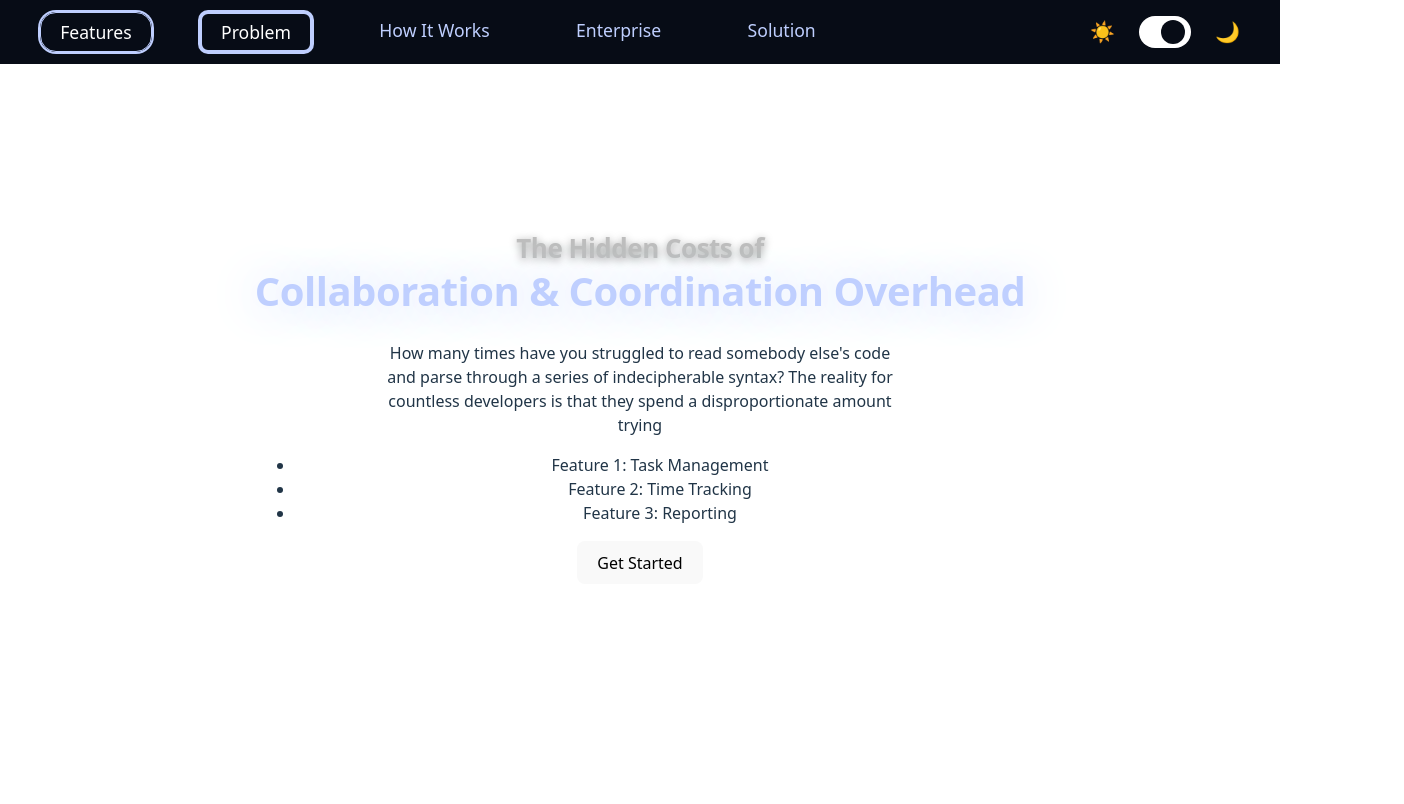
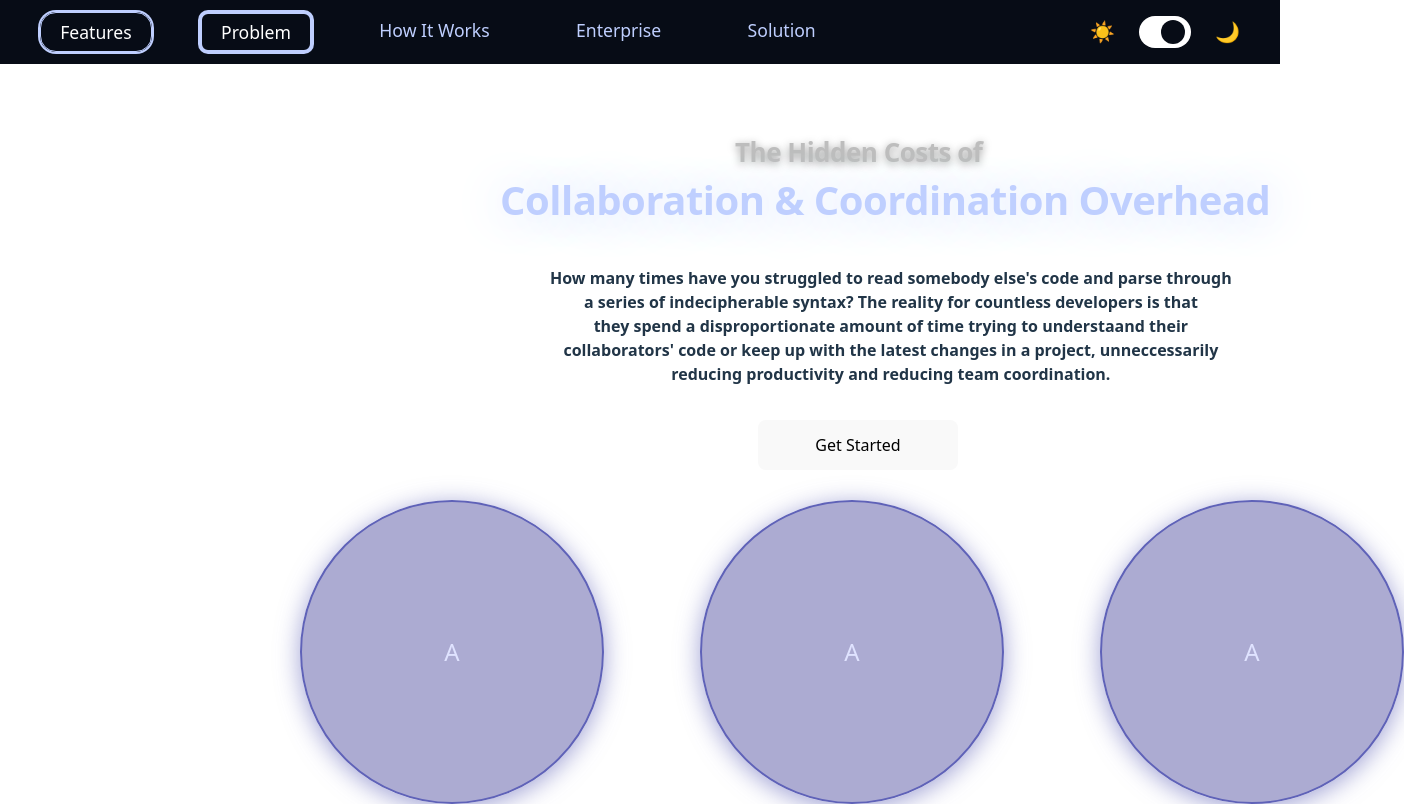
Before and after one commit to ArnavShukla1/spur-hacks-2025, a React (Vite) app in the folder frontend/: page / in a window 1280 px wide. Both pictures are taken after a click on the element "Problem". Shown: the whole page, 1404 px wide, since content can reach past the window. Built offline with nearby package versions, Linux system fonts and the light colour scheme.

Commit message:
Added to ProblemSection

```diff
--- a/frontend/src/ProblemSection.jsx
+++ b/frontend/src/ProblemSection.jsx
@@ -5,6 +5,9 @@ function ProblemSection({ darkMode }) {
     <div className={darkMode ? "solution-section dark" : "solution-section"}>
         <div
             style={{
+                position: 'absolute',
+                top: '120px',
+                left: '735px',
                 fontWeight: 800,
                 fontSize: 26,
                 marginBottom: 10,
@@ -18,9 +21,12 @@ function ProblemSection({ darkMode }) {
         </div>
         <div
             style={{
+                position: 'absolute',
+                top: '200px',
+                left: '500px',
                 fontWeight: 800,
                 fontSize: 40,
-                marginBottom: 50,
+                marginBottom: 10,
                 lineHeight: 0,
                 color: "#bfcfff",
                 letterSpacing: -0.5,
@@ -29,18 +35,99 @@ function ProblemSection({ darkMode }) {
         >
         Collaboration & Coordination Overhead
         </div>
-      <p>
-        How many times have you struggled to read somebody else's code <br />
-        and parse through a series of indecipherable syntax? The reality for <br />
-        countless developers is that they spend a disproportionate amount <br />
-        trying
-      </p>
-      <ul>
-        <li>Feature 1: Task Management</li>
-        <li>Feature 2: Time Tracking</li>
-        <li>Feature 3: Reporting</li>
-      </ul>
-      <button>Get Started</button>
+<p
+  style={{
+    position: 'absolute',     // or 'absolute', depending on layout
+    top: '250px',
+    left: '550px',
+    fontWeight: '600',       // or a number like 500, 600, 700
+  }}
+  > How many times have you struggled to read somebody else's code and parse through <br />
+    a series of indecipherable syntax? The reality for countless developers is that <br />
+    they spend a disproportionate amount of time trying to understaand their <br />
+    collaborators' code or keep up with the latest changes in a project, unneccessarily <br />
+    reducing productivity and reducing team coordination. <br />
+    <br />
+    <br />
+</p>
+
+
+    <div
+        style={{
+            position: 'absolute',
+            top: '500px',
+            left: '300px',
+            width: '300px',
+            height: '300px',
+            borderRadius: '50%',
+            backgroundColor: 'rgba(90, 88, 166, 0.5)', // semi-transparent background
+            border: '2px solid #5f62b8',               // solid border
+            color: '#e0e3ff',
+            display: 'flex',
+            justifyContent: 'center',
+            alignItems: 'center',
+            fontSize: '24px',
+            userSelect: 'none',
+            boxShadow: '0 4px 25px rgba(95, 98, 184, 0.6)',
+        }}
+        >
+        A
+    </div>
+
+    <div
+        style={{
+            position: 'absolute',
+            top: '500px',
+            left: '700px',
+            width: '300px',
+            height: '300px',
+            borderRadius: '50%',
+            backgroundColor: 'rgba(90, 88, 166, 0.5)', // semi-transparent background
+            border: '2px solid #5f62b8',               // solid border
+            color: '#e0e3ff',
+            display: 'flex',
+            justifyContent: 'center',
+            alignItems: 'center',
+            fontSize: '24px',
+            userSelect: 'none',
+            boxShadow: '0 4px 25px rgba(95, 98, 184, 0.6)',
+        }}
+        >
+        A
+    </div>
+
+    <div
+        style={{
+            position: 'absolute',
+            top: '500px',
+            left: '1100px',
+            width: '300px',
+            height: '300px',
+            borderRadius: '50%',
+            backgroundColor: 'rgba(90, 88, 166, 0.5)', // semi-transparent background
+            border: '2px solid #5f62b8',               // solid border
+            color: '#e0e3ff',
+            display: 'flex',
+            justifyContent: 'center',
+            alignItems: 'center',
+            fontSize: '24px',
+            userSelect: 'none',
+            boxShadow: '0 4px 25px rgba(95, 98, 184, 0.6)',
+        }}
+        >
+        A
+    </div>
+
+<div/>
+      <button
+      style={{
+        position: 'absolute',
+        top: '420px',
+        left: '758px',
+        height: '50px',
+        width: '200px',
+      }}
+      >Get Started</button>
     </div>
 
   );
```
